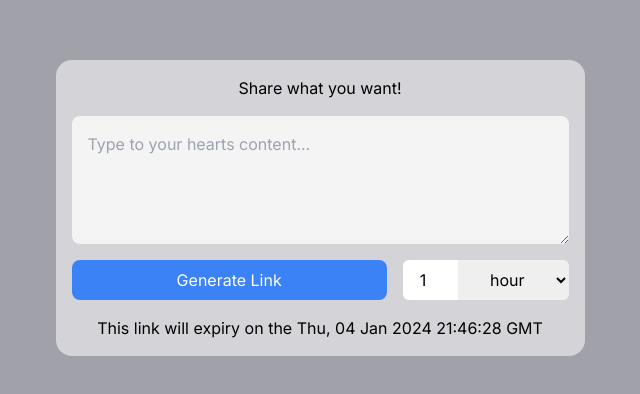
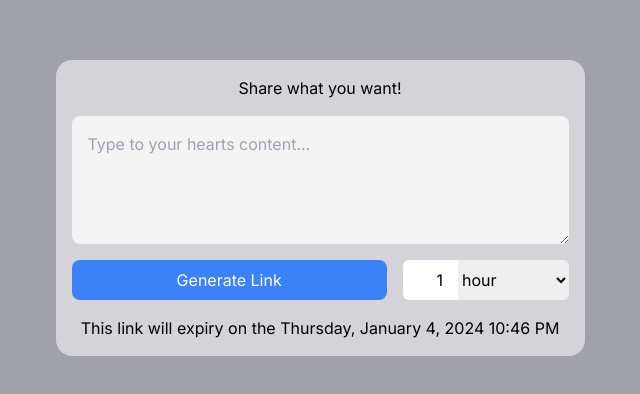
Before and after one commit to mrhrobertson/tempest, a Next.js app: page / in a window 1280 px wide. Shown: the part 192-586 px from the top of the page, without its empty margins (320-960 px from the left). Built offline with nearby package versions, Linux system fonts and the light colour scheme.

Commit message:
Attempt to add server actions + fixed date display.

```diff
--- /dev/null
+++ b/app/actions.ts
@@ -0,0 +1,3 @@
+export async function submit(data) {
+    console.log(data.get("content"), data.get("amount"), data.get("period"));
+}
--- a/components/Form.tsx
+++ b/components/Form.tsx
@@ -1,75 +1,76 @@
 "use client";
 
+import moment from "moment";
 import { useEffect, useState } from "react";
+import { submit } from "@/app/actions";
 
 export default function Form() {
   var init_date = new Date(Date.now());
 
-  var [amount, setAmount] = useState<number>(0);
-  var [period, setPeriod] = useState<string>("hour");
-  var [date, setDate] = useState<string>(init_date.toUTCString());
-  const [hydrated, setHydrated] = useState(false);
-  useEffect(() => {
-    setHydrated(true);
-  },[])
-
-  const time = new Map<string, number>([["hour", 3600], ["day", 86400], ["week", 604800]])
+  var [amount, setAmount] = useState<number>(1);
+  var [period, setPeriod] = useState<string>("h");
+  var [date, setDate] = useState<string>(moment().add(amount, period as moment.unitOfTime.DurationConstructor).format('LLLL'));
 
   const handleAmountChange = (e) => {
+    console.log(e.target.value, amount, period)
     setAmount(e.target.value);
-    var new_date = new Date((Date.now() + (amount * (time.get(period)! * 1000)))).toUTCString()
+    console.log(e.target.value, amount, period)
+    var new_date : string = moment().add(e.target.value, period as moment.unitOfTime.DurationConstructor).format('LLLL');
     setDate(new_date);
   };
 
   const handlePeriodChange = (e) => {
+    console.log(e.target.value, amount, period)
     setPeriod(e.target.value);
-    var new_date = new Date((Date.now() + (amount * (time.get(period)! * 1000)))).toUTCString()
+    console.log(e.target.value, amount, period)
+    var new_date : string = moment().add(amount, e.target.value as moment.unitOfTime.DurationConstructor).format('LLLL');
     setDate(new_date);
   };
 
   return (
-    <form className="flex flex-col items-center p-4 rounded-2xl gap-4 bg-zinc-300 dark:bg-zinc-800">
+    <form action={submit} className="flex flex-col items-center p-4 rounded-2xl gap-4 bg-zinc-300 dark:bg-zinc-800">
       <h1>Share what you want!</h1>
       <textarea
+        id="content"
         rows={4}
         cols={45}
         placeholder="Type to your hearts content..."
         className="bg-zinc-100 dark:bg-zinc-900 rounded-lg p-4"
       ></textarea>
       <div className="flex gap-4 w-full">
-        <button className="flex-grow px-4 py-2 bg-blue-500 text-white rounded-lg">
+        <button type="submit" className="flex-grow px-4 py-2 bg-blue-500 text-white rounded-lg">
           Generate Link
         </button>
         <div className="flex w-1/3">
           <input
-            className="rounded-l-md h-full items-center text-center w-1/3 text-black"
+            className="rounded-l-md h-full items-center text-right w-1/3 text-black"
             id="amount"
             type="number"
-            onChange={handleAmountChange}
+            onClick={handleAmountChange}
             min={1}
             max={
-              period == "hour"
+              period == "h"
                 ? 24
-                : period == "day"
+                : period == "d"
                 ? 30
-                : period == "week"
+                : period == "w"
                 ? 12
                 : 1
             }
             defaultValue={1}
           />
           <select
-            className="rounded-r-md h-full items-center flex-grow text-black text-center"
-            name="periods"
+            className="rounded-r-md h-full items-center flex-grow text-black text-left"
+            id="period"
             onChange={handlePeriodChange}
           >
-            <option value="hour">hour{amount > 1 ? "s" : ""}</option>
-            <option value="day">day{amount > 1 ? "s" : ""}</option>
-            <option value="week">week{amount > 1 ? "s" : ""}</option>
+            <option value="h">hour{amount > 1 ? "s" : ""}</option>
+            <option value="d">day{amount > 1 ? "s" : ""}</option>
+            <option value="w">week{amount > 1 ? "s" : ""}</option>
           </select>
         </div>
       </div>
-      <p>This link will expiry on the {hydrated && date}</p>
+      <p>This link will expiry on the {date}</p>
     </form>
   );
 }
--- a/package.json
+++ b/package.json
@@ -10,6 +10,7 @@
   },
   "dependencies": {
     "@mrhrobertson/furnace": "^1.0.0",
+    "moment": "^2.30.1",
     "next": "14.0.4",
     "react": "^18",
     "react-dom": "^18"
```
Also changed, not shown: 1 other file (tests, documents, lock files or other folders).
